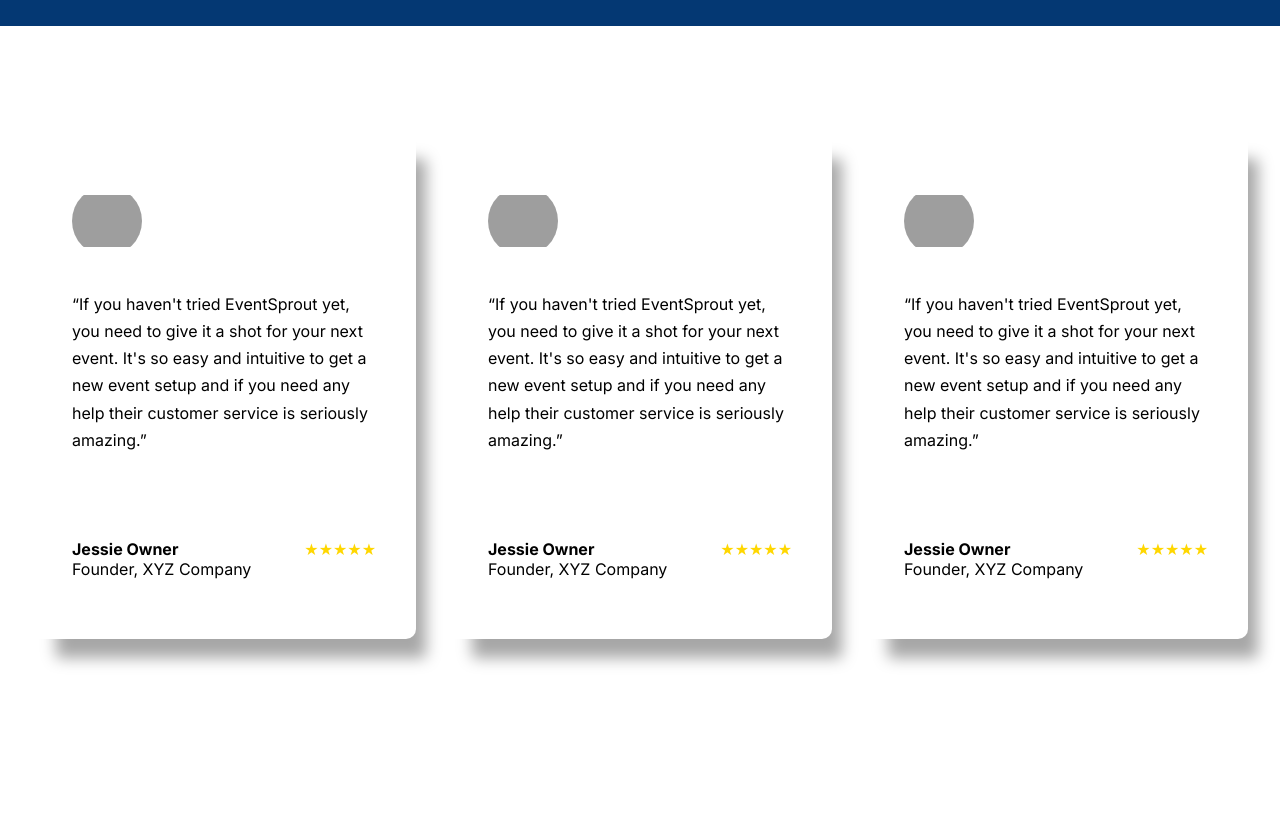
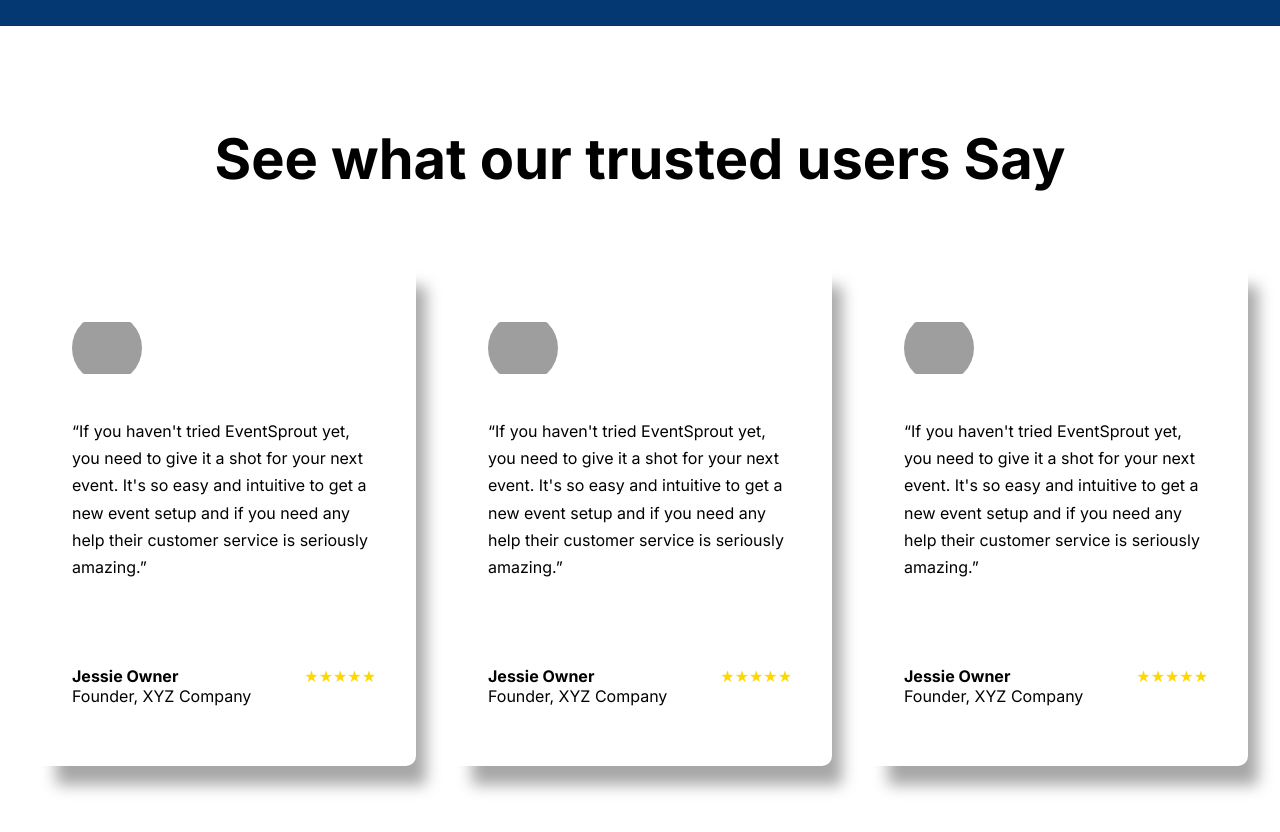
Before and after one commit to PanaitCosmin/whitepace-landing-page, a website: page src/index.html in a window 1280 px wide. Shown: the part 6740-7572 px from the top of the page. Before the commit the page ends 7479 px from the top, so only its background shows below. Drawn offline with nearby package versions, Linux system fonts and the light colour scheme; files that its build step writes are made by us from their sources; grey boxes are pictures that could not be loaded.

Commit message:
Add title review section

```diff
--- a/src/index.html
+++ b/src/index.html
@@ -261,6 +261,9 @@
 
     <!-- Review Section -->
     <section class="review container">
+        <div class="review__text">
+            <h1>See what our trusted users Say</h1>
+        </div>
         <div class="review__cards">
             <div class="review__card">
                 <img src="https://mymodernmet.com/wp/wp-content/uploads/2019/09/100k-ai-faces-4.jpg" alt="User Image">
```
